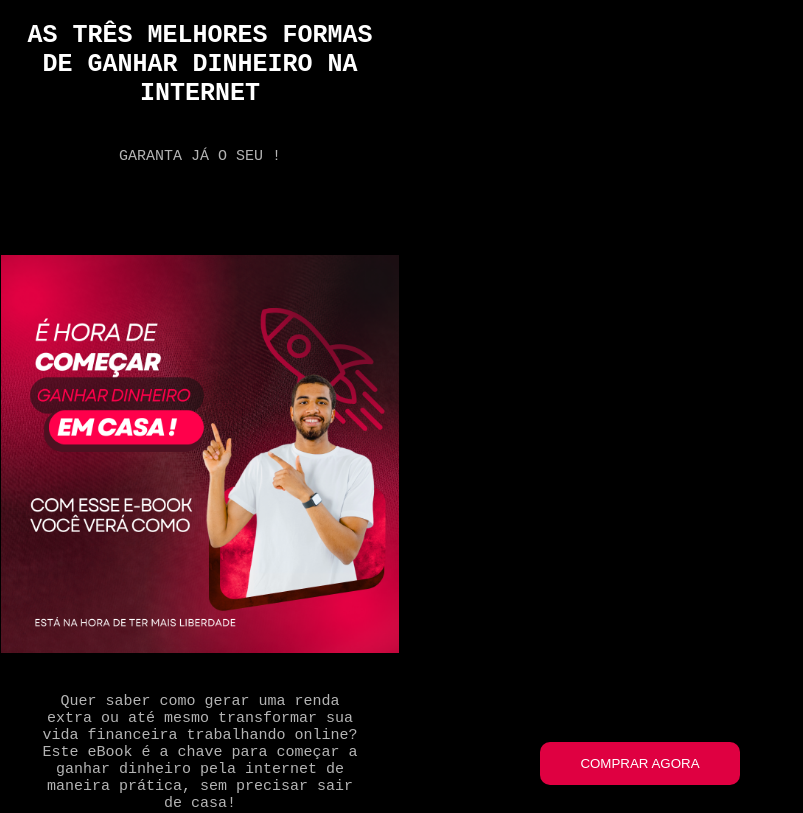
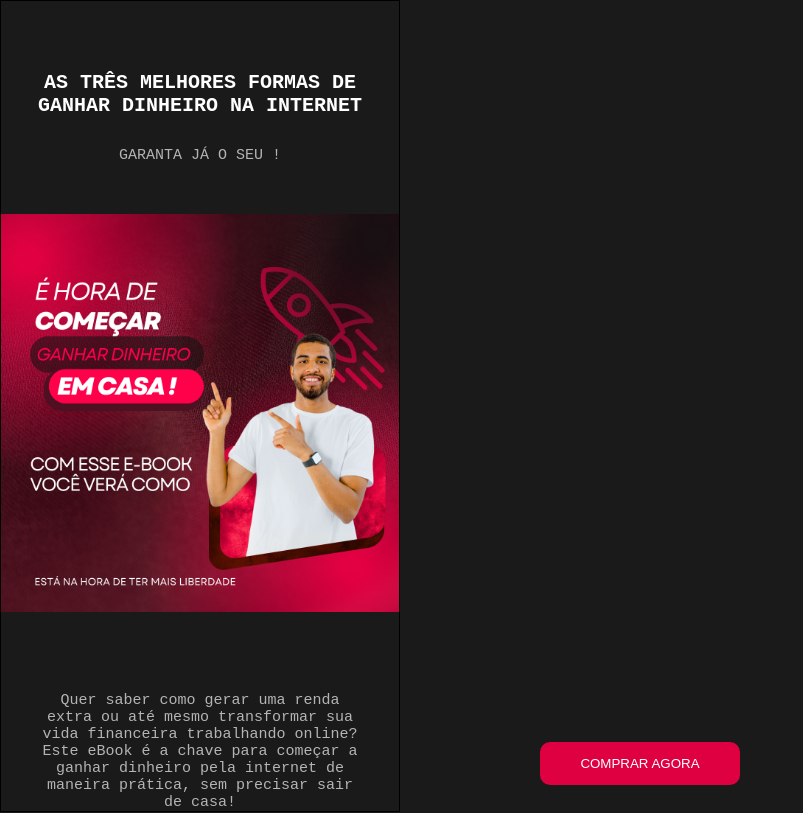
Before and after one commit to fabiohenridev/LP, a React (Vite) app in the folder guiasuplemento/: page / in a window 1280 px wide. Shown: the top 813 px of the page, without its empty margins (0-803 px from the left). Built offline with nearby package versions, Linux system fonts and the light colour scheme.

Commit message:
up-date-all

```diff
--- a/guiasuplemento/src/App.css
+++ b/guiasuplemento/src/App.css
@@ -1,6 +1,7 @@
 *{
     margin: 0;
-    background-color: rgb(0, 0, 0);
+    background-color: rgb(26, 26, 26);
     font-family: sans-serif;
     max-width: 400px;
+
 }
--- a/guiasuplemento/src/Componentes/Head.css
+++ b/guiasuplemento/src/Componentes/Head.css
@@ -1,7 +1,9 @@
 .Head h1{
 font-family:monospace;
 text-align: center;
-font-size: 25px;
+font-size: 20px;
+position: relative;
+top: 50px;
 padding: 20px;
 color: white;
 }
@@ -17,6 +19,8 @@ color: white;
     text-align: center;
     font-family: monospace;
     font-size: 15px;
+    position: relative;
+    top: 40px;
 }
 
 .img{
```
